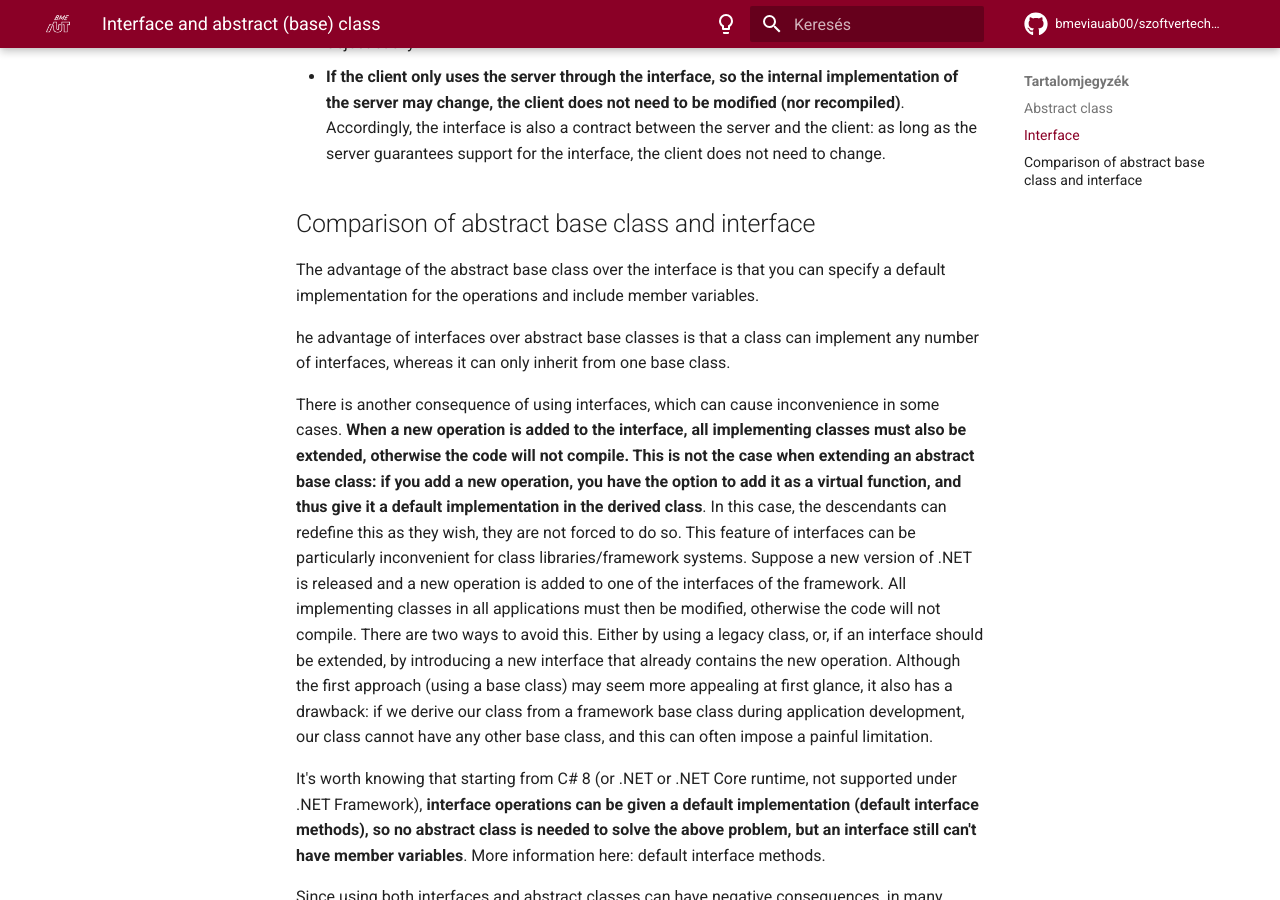
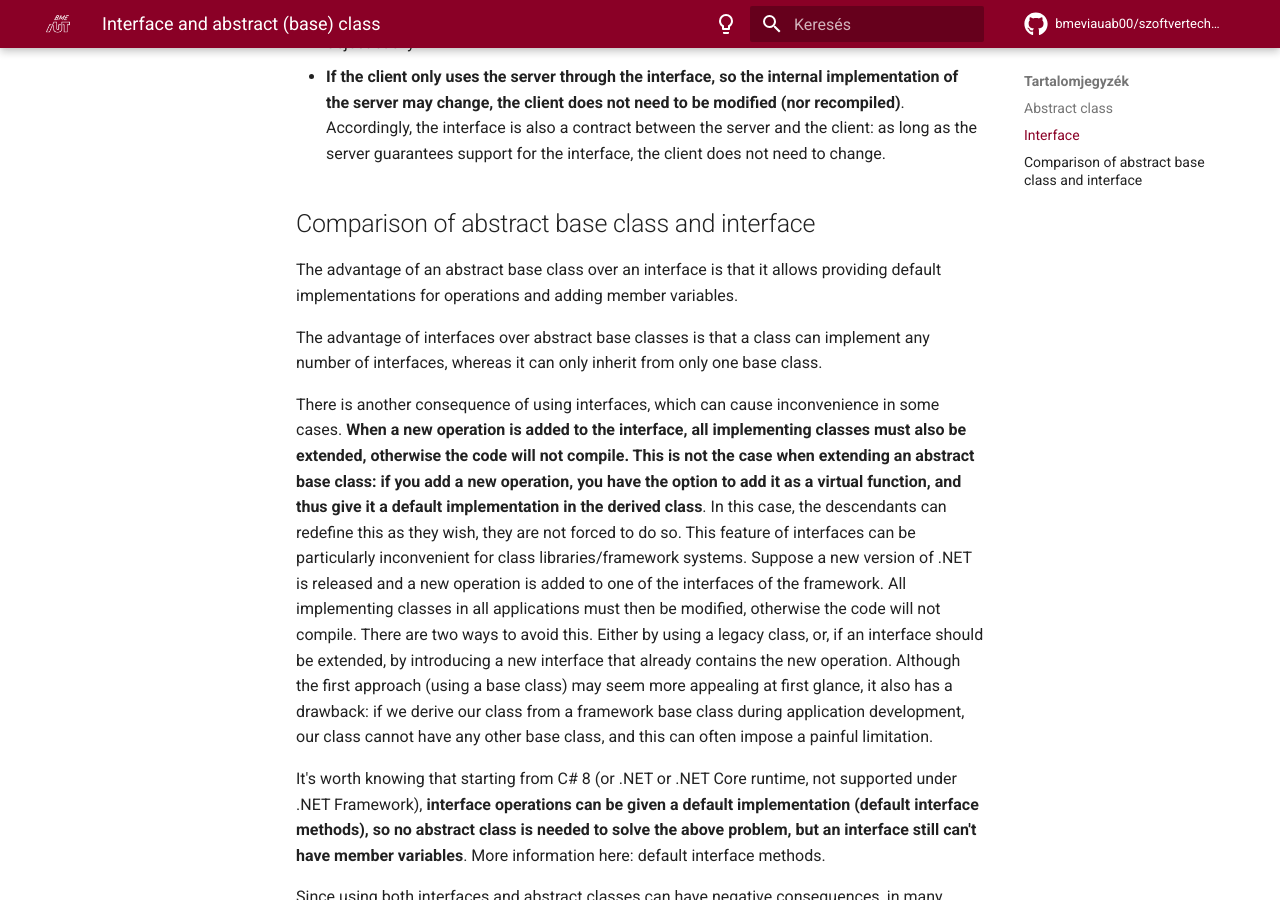
Before and after one commit to bmeviauab00/szoftvertechnikak, an MkDocs documentation site: the page built from docs/egyeb/interfesz-es-absztrakt-os/index_eng.md, in a window 1280 px wide and 900 px high, scrolled down 1780 px. Built offline with MkDocs 1.6.1 and Material for MkDocs 9.7.7, drawn with Linux system fonts in a browser that asks for light colours; comment, search, counter and statistics services are not loaded; the version menu is left out.

Commit message:
Lab kieg: interfesz-es-absztrakt-os fordítás angol

```diff
--- a/docs/egyeb/interfesz-es-absztrakt-os/index_eng.md
+++ b/docs/egyeb/interfesz-es-absztrakt-os/index_eng.md
@@ -65,9 +65,9 @@ Other benefits of using the interface include:
 
 ## Comparison of abstract base class and interface
 
-The advantage of the abstract base class over the interface is that you can specify a default implementation for the operations and include member variables.
+The advantage of an abstract base class over an interface is that it allows providing default implementations for operations and adding member variables.
 
-he advantage of interfaces over abstract base classes is that a class can implement any number of interfaces, whereas it can only inherit from one base class.
+The advantage of interfaces over abstract base classes is that a class can implement any number of interfaces, whereas it can only inherit from only one base class.
 
 There is another consequence of using interfaces, which can cause inconvenience in some cases. **When a new operation is added to the interface, all implementing classes must also be extended, otherwise the code will not compile. This is not the case when extending an abstract base class: if you add a new operation, you have the option to add it as a virtual function, and thus give it a default implementation in the derived class**. In this case, the descendants can redefine this as they wish, they are not forced to do so. This feature of interfaces can be particularly inconvenient for class libraries/framework systems. Suppose a new version of .NET is released and a new operation is added to one of the interfaces of the framework. All implementing classes in all applications must then be modified, otherwise the code will not compile. There are two ways to avoid this. Either by using a legacy class, or, if an interface should be extended, by introducing a new interface that already contains the new operation. Although the first approach (using a base class) may seem more appealing at first glance, it also has a drawback: if we derive our class from a framework base class during application development, our class cannot have any other base class, and this can often impose a painful limitation.
 
```
